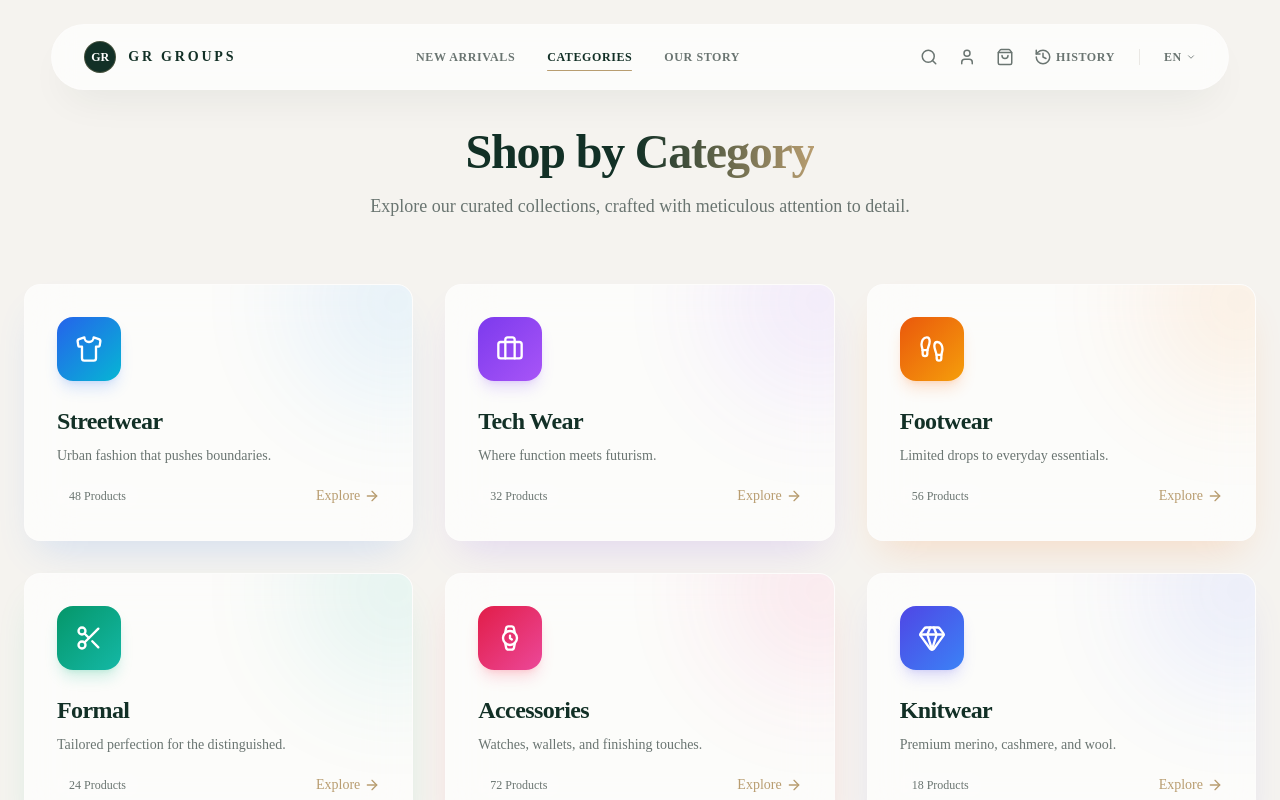
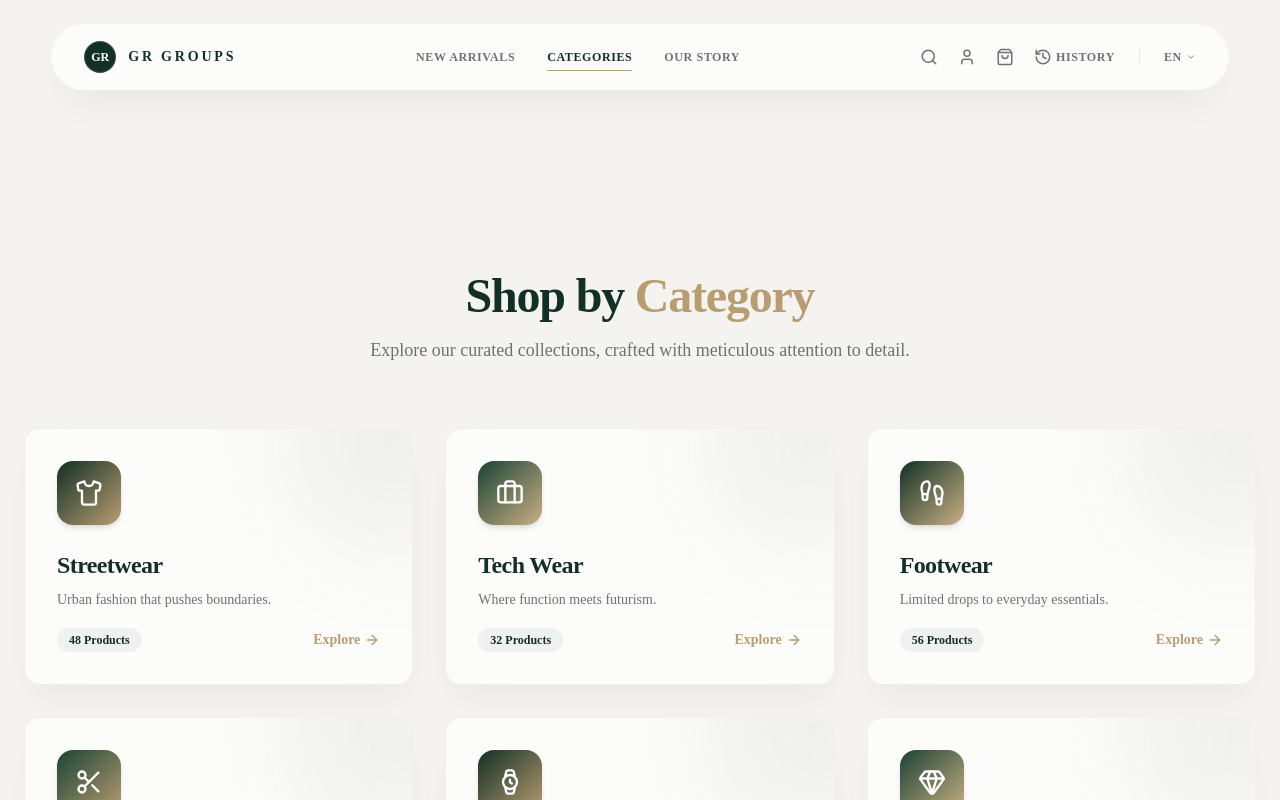
Before and after one commit to logeshgovindasamy/gr-groups-nextjs, a Next.js app: page /categories in a window 1280 px wide. Shown: the top 800 px of the page. Built offline with nearby package versions, Linux system fonts and the light colour scheme.

Commit message:
storefront UI for core shopping pages including cart, categories, and product details

```diff
--- a/src/app/categories/page.jsx
+++ b/src/app/categories/page.jsx
@@ -1,36 +1,35 @@
 /**
  * Categories Page
- * Migrated from: React Categories.jsx
+ * Redesigned for Luxury Storefront Theme
  */
 
 'use client';
 
-import { Suspense } from 'react'; // Added for Suspense boundary
+import { Suspense } from 'react';
 import { motion } from 'framer-motion';
 import Link from 'next/link';
 import { ArrowRight, Shirt, Watch, Footprints, Gem, Scissors, Briefcase } from 'lucide-react';
 
 const categories = [
-  { name: 'Streetwear', description: 'Urban fashion that pushes boundaries.', icon: Shirt, count: 48, gradient: 'from-blue-600 to-cyan-500', shadow: 'shadow-blue-500/20' },
-  { name: 'Tech Wear', description: 'Where function meets futurism.', icon: Briefcase, count: 32, gradient: 'from-violet-600 to-purple-500', shadow: 'shadow-violet-500/20' },
-  { name: 'Footwear', description: 'Limited drops to everyday essentials.', icon: Footprints, count: 56, gradient: 'from-orange-600 to-amber-500', shadow: 'shadow-orange-500/20' },
-  { name: 'Formal', description: 'Tailored perfection for the distinguished.', icon: Scissors, count: 24, gradient: 'from-emerald-600 to-teal-500', shadow: 'shadow-emerald-500/20' },
-  { name: 'Accessories', description: 'Watches, wallets, and finishing touches.', icon: Watch, count: 72, gradient: 'from-rose-600 to-pink-500', shadow: 'shadow-rose-500/20' },
-  { name: 'Knitwear', description: 'Premium merino, cashmere, and wool.', icon: Gem, count: 18, gradient: 'from-indigo-600 to-blue-500', shadow: 'shadow-indigo-500/20' },
+  { name: 'Streetwear', description: 'Urban fashion that pushes boundaries.', icon: Shirt, count: 48, gradient: 'from-[#123026] to-[#b89d70]' },
+  { name: 'Tech Wear', description: 'Where function meets futurism.', icon: Briefcase, count: 32, gradient: 'from-[#1b4335] to-[#c9b083]' },
+  { name: 'Footwear', description: 'Limited drops to everyday essentials.', icon: Footprints, count: 56, gradient: 'from-[#123026] to-[#c9b083]' },
+  { name: 'Formal', description: 'Tailored perfection for the distinguished.', icon: Scissors, count: 24, gradient: 'from-[#1b4335] to-[#b89d70]' },
+  { name: 'Accessories', description: 'Watches, wallets, and finishing touches.', icon: Watch, count: 72, gradient: 'from-[#123026] to-[#b89d70]' },
+  { name: 'Knitwear', description: 'Premium merino, cashmere, and wool.', icon: Gem, count: 18, gradient: 'from-[#1b4335] to-[#c9b083]' },
 ];
 
-// 1. Extracted content into a separate component function
 function CategoriesContent() {
   return (
     <div className="container mx-auto px-6 py-12">
       <motion.div initial={{ opacity: 0, y: 20 }} animate={{ opacity: 1, y: 0 }} className="text-center mb-16">
-        <h1 className="text-4xl md:text-5xl font-bold mb-4">
+        <h1 className="text-4xl md:text-5xl font-bold font-serif text-[#123026] mb-4">
           Shop by{" "}
-          <span className="bg-clip-text text-transparent bg-gradient-to-r from-primary to-accent">
+          <span className="text-[#b89d70]">
             Category
           </span>
         </h1>
-        <p className="text-textMuted text-lg max-w-2xl mx-auto">
+        <p className="text-[#6a7571] text-lg max-w-2xl mx-auto">
           Explore our curated collections, crafted with meticulous attention to detail.
         </p>
       </motion.div>
@@ -39,18 +38,18 @@ function CategoriesContent() {
         {categories.map((cat, i) => (
           <motion.div key={cat.name} initial={{ opacity: 0, y: 30 }} animate={{ opacity: 1, y: 0 }} transition={{ delay: i * 0.1 }}>
             <Link href={`/products?category=${encodeURIComponent(cat.name)}`}>
-              <div className={`group glass-panel rounded-2xl p-8 transition-all duration-500 hover:-translate-y-3 hover:shadow-2xl ${cat.shadow} relative overflow-hidden`}>
+              <div className="group glass-panel rounded-2xl p-8 transition-all duration-500 hover:-translate-y-3 hover:shadow-luxury relative overflow-hidden bg-white/70 border border-[#eae8e4]/60">
                 <div className={`absolute -top-20 -right-20 w-48 h-48 bg-gradient-to-br ${cat.gradient} rounded-full blur-[60px] opacity-10 group-hover:opacity-25 transition-opacity duration-500`} />
-                <div className={`w-16 h-16 rounded-2xl bg-gradient-to-br ${cat.gradient} flex items-center justify-center mb-6 group-hover:scale-110 transition-transform duration-300 shadow-lg ${cat.shadow}`}>
+                <div className={`w-16 h-16 rounded-2xl bg-gradient-to-br ${cat.gradient} flex items-center justify-center mb-6 group-hover:scale-110 transition-transform duration-300 shadow-md`}>
                   <cat.icon size={28} className="text-white" />
                 </div>
-                <h3 className="text-2xl font-bold mb-2 group-hover:text-accent transition-colors">{cat.name}</h3>
-                <p className="text-textMuted text-sm leading-relaxed mb-4">{cat.description}</p>
+                <h3 className="text-2xl font-bold font-serif text-[#123026] mb-2 group-hover:text-[#b89d70] transition-colors">{cat.name}</h3>
+                <p className="text-[#6a7571] text-sm leading-relaxed mb-4">{cat.description}</p>
                 <div className="flex items-center justify-between">
-                  <span className="text-xs text-textMuted bg-white/5 px-3 py-1 rounded-full">
+                  <span className="text-xs text-[#123026] bg-[#123026]/5 px-3 py-1 rounded-full font-semibold">
                     {cat.count} Products
                   </span>
-                  <span className="flex items-center gap-1 text-accent text-sm font-medium group-hover:gap-3 transition-all">
+                  <span className="flex items-center gap-1 text-[#b89d70] text-sm font-semibold group-hover:gap-3 transition-all">
                     Explore <ArrowRight size={16} />
                   </span>
                 </div>
@@ -61,8 +60,8 @@ function CategoriesContent() {
       </div>
 
       <motion.div initial={{ opacity: 0 }} whileInView={{ opacity: 1 }} viewport={{ once: true }} className="text-center mt-20">
-        <p className="text-textMuted mb-4">Looking for something specific?</p>
-        <Link href="/products" className="btn-primary inline-flex items-center gap-2">
+        <p className="text-[#6a7571] mb-4">Looking for something specific?</p>
+        <Link href="/products" className="inline-flex items-center gap-2 bg-[#123026] hover:bg-[#1b4335] text-white font-bold px-6 py-3 rounded-full shadow-luxury transition-all">
           Browse All Products <ArrowRight size={18} />
         </Link>
       </motion.div>
@@ -70,11 +69,12 @@ function CategoriesContent() {
   );
 }
 
-// 2. Default export wraps the layout content in a Suspense component
 export default function CategoriesPage() {
   return (
-    <Suspense fallback={<div className="text-center py-24 text-textMuted">Loading collections...</div>}>
-      <CategoriesContent />
-    </Suspense>
+    <div className="bg-[#f5f3ef] min-h-screen pt-28 pb-16">
+      <Suspense fallback={<div className="text-center py-24 text-[#6a7571]">Loading collections...</div>}>
+        <CategoriesContent />
+      </Suspense>
+    </div>
   );
 }
--- a/src/app/layout.jsx
+++ b/src/app/layout.jsx
@@ -5,9 +5,21 @@
 
 import './globals.css';
 import { Suspense } from 'react';
+import { Cormorant_Garamond, Inter } from 'next/font/google';
 import Navbar from '@/components/layout/Navbar';
 import Footer from '@/components/layout/Footer';
 import ToastProvider from '@/components/ui/ToastProvider';
+
+const cormorant = Cormorant_Garamond({
+  subsets: ['latin'],
+  weight: ['300', '400', '500', '600', '700'],
+  variable: '--font-serif',
+});
+
+const inter = Inter({
+  subsets: ['latin'],
+  variable: '--font-sans',
+});
 
 export const metadata = {
   title: 'GR Groups | Luxury E-Commerce',
@@ -27,13 +39,13 @@ export const metadata = {
 
 export default async function RootLayout({ children }) {
   return (
-    <html lang="en">
-      <body className="min-h-screen flex flex-col">
+    <html lang="en" className={`${inter.variable} ${cormorant.variable}`}>
+      <body className="min-h-screen flex flex-col antialiased">
         <ToastProvider />
         <Suspense fallback={<div className="h-20 bg-background" />}>
           <Navbar />
         </Suspense>
-        <main className="flex-grow pt-20">{children}</main>
+        <main className="flex-grow pt-24 md:pt-28">{children}</main>
         <Footer />
       </body>
     </html>
--- a/src/app/product/[slug]/page.jsx
+++ b/src/app/product/[slug]/page.jsx
@@ -83,25 +83,25 @@ export default async function ProductPage({ params, searchParams }) {
   }
 
   return (
-    <div className="bg-slate-50 min-h-screen pb-12">
+    <div className="bg-[#f5f3ef] min-h-screen pb-12 pt-28">
       <div className="max-w-7xl mx-auto px-4 py-4">
         {/* Dynamic Breadcrumbs */}
-        <nav className="text-sm text-slate-500 mb-6 flex items-center gap-2 overflow-x-auto whitespace-nowrap py-1">
-          <Link href="/" className="hover:text-blue-600 transition-colors">Home</Link>
+        <nav className="text-sm text-[#6a7571] mb-6 flex items-center gap-2 overflow-x-auto whitespace-nowrap py-1">
+          <Link href="/" className="hover:text-[#b89d70] transition-colors">Home</Link>
           <span>&gt;</span>
-          <Link href={`/products?category=${encodeURIComponent(product.category)}`} className="hover:text-blue-600 transition-colors capitalize">
+          <Link href={`/products?category=${encodeURIComponent(product.category)}`} className="hover:text-[#b89d70] transition-colors capitalize">
             {product.category}
           </Link>
           {product.brand && (
             <>
               <span>&gt;</span>
-              <Link href={`/products?brand=${encodeURIComponent(product.brand)}`} className="hover:text-blue-600 transition-colors">
+              <Link href={`/products?brand=${encodeURIComponent(product.brand)}`} className="hover:text-[#b89d70] transition-colors">
                 {product.brand}
               </Link>
             </>
           )}
           <span>&gt;</span>
-          <span className="text-slate-800 font-medium truncate max-w-[200px] md:max-w-xs">{product.name}</span>
+          <span className="text-[#123026] font-medium truncate max-w-[200px] md:max-w-xs">{product.name}</span>
         </nav>
 
         {/* Main Details Wrapper */}
```
